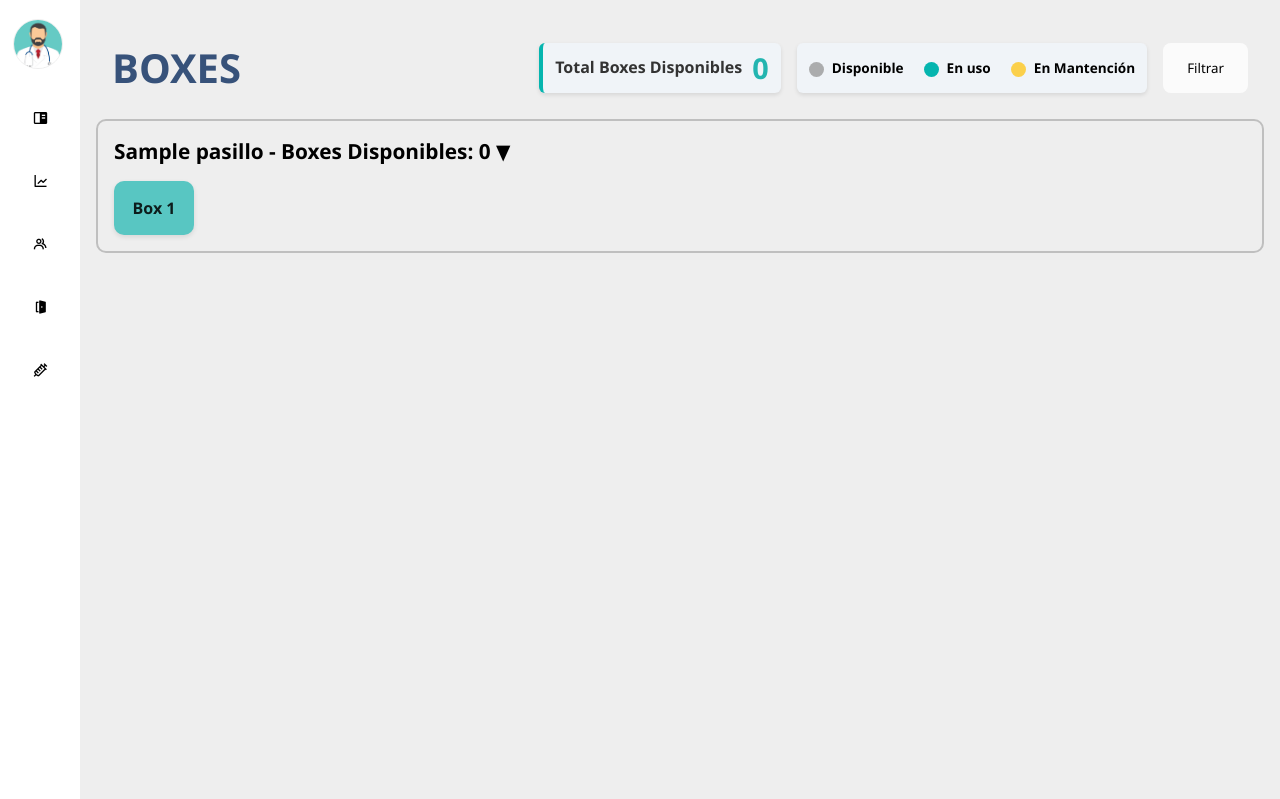
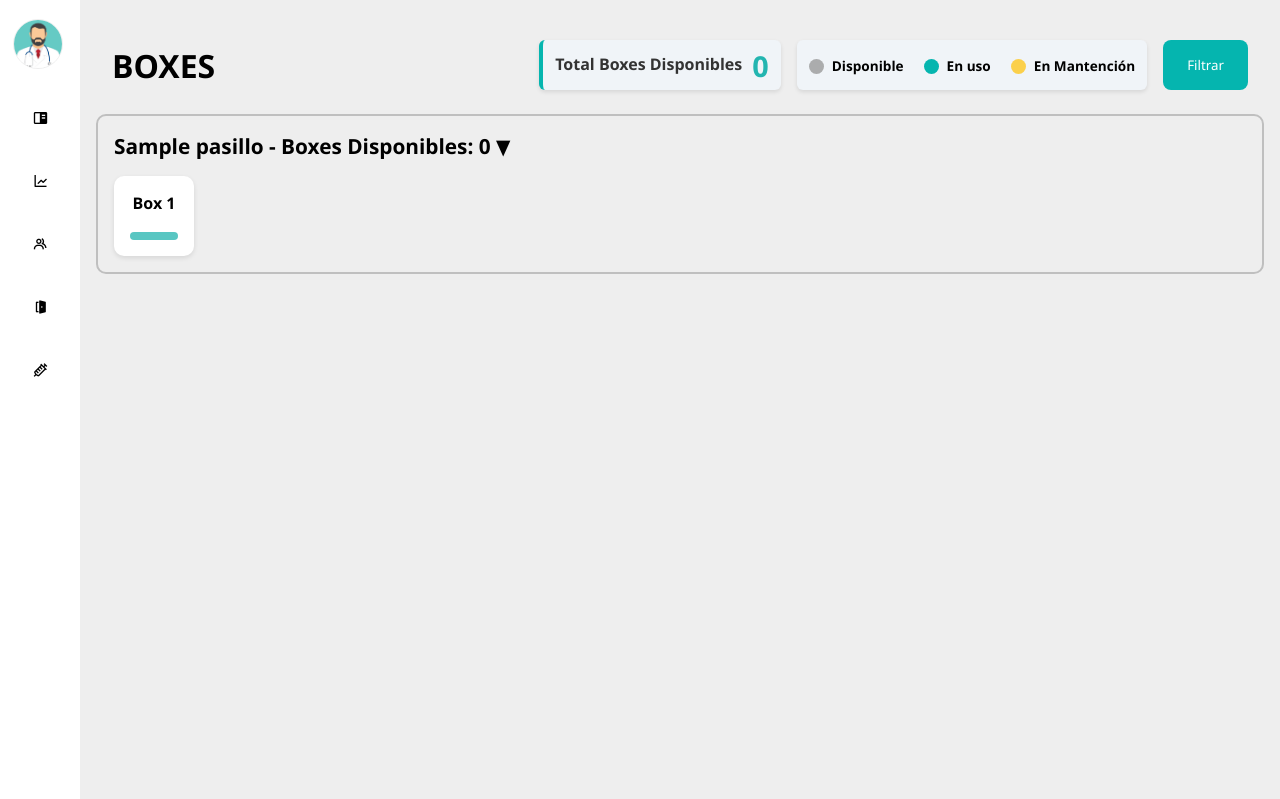
Before and after one commit to Benjasncz2/prueba-aws, a Django app: page /boxes/ in a window 1280 px wide. Shown: the part 61-860 px from the top of the page. Run offline with Django 5.2, Linux system fonts and the light colour scheme; tables that the repository leaves empty hold one stand-in row (values such as "Sample post").

Commit message:
Boxes update legendaria

```diff
--- a/proyecto/myapp/static/css/boxes.css
+++ b/proyecto/myapp/static/css/boxes.css
@@ -1,3 +1,4 @@
+/* Estilos base */
 .main-content {
     position: relative;
     background-color: #eee;
@@ -9,13 +10,14 @@
     padding: 1rem;
 }
 
-.container{
+/* Contenedor de pasillos */
+.pasillos-container {
     display: flex;
-    justify-content: space-between;
+    flex-wrap: wrap;
+    gap: 1rem;
 }
 
-/* VISUALIZACION DE LOS BOXES TO PRO */
-
+/* Estilos del pasillo */
 .pasillo {
     margin-bottom: 1rem;
     background: transparent;
@@ -23,16 +25,14 @@
     border-radius: 10px;
     border: 2px solid rgba(0, 0, 0, 0.2);
     transition: background-color 0.3s ease, border-color 0.3s ease;
+    flex: 1 1 calc(50% - 1rem);
+    box-sizing: border-box;
+    min-width: 300px;
 }
 
 .pasillo:hover {
     background-color: #b4f1e965;
     border-color: #000000;
-}
-
-.pasillo {
-    position: relative;
-    z-index: 10;
 }
 
 .pasillo-header {
@@ -44,50 +44,77 @@
     align-items: center;
 }
 
+/* VISUALIZACION DE LOS BOXES TO PRO */
 .boxes {
     display: flex;
     flex-wrap: wrap;
     gap: 1rem;
     margin-top: 1rem;
-  }
+}
 
 .box {
     padding: 1rem;
     border-radius: 10px;
     min-width: 80px;
     text-align: center;
-    color: white;
+    color: black;
     font-weight: bold;
     box-shadow: 0 2px 5px rgba(0,0,0,0.1);
     transition: transform 0.2s ease;
+    background-color: white;
+    display: flex;
+    flex-direction: column;
+    align-items: center;
+    justify-content: space-between;
+    height: 80px;
 }
 
 .box:hover {
     transform: scale(1.05);
+    box-shadow: 0 4px 8px rgba(0,0,0,0.15);
+}
+
+.box-number {
+    font-size: 1rem;
+    font-weight: 600;
+}
+
+.status-indicator {
+    width: 100%;
+    height: 8px;
+    border-radius: 4px;
+    margin-top: 8px;
 }
 
 /* Colores según estado */
 .gray {
     background-color: #a9a9a9c7;
-    color: #000000da;
 }
 
 .red {
     background-color: #58c6c2;
-    color: #000000da;
 }
 
 .yellow {
     background-color: #ffc928d8;
-    color: #000000da; /* pa ke se vea mejor en el amarillo */
 }
 
 .purple {
     background-color: #b405e9de;
 }
 
-/*TODO LO DEL TITULO Y EL BOTON DE FILTRAR */
+@media (max-width: 768px) {
+    .pasillo {
+        flex: 1 1 100%;
+    }
 
+    .main-content {
+        left: 0;
+        width: 100%;
+    }
+}
+
+/* Estilos del título y filtros */
 .titulo-content {
     display: flex;
     justify-content: space-between;
@@ -99,30 +126,29 @@
 }
 
 .titulo-content h2 {
-    font-size: 2.5rem;
+    font-size: 2rem;
     flex: 1 1 200px;
     word-break: break-word;
-    color: #37527a;
 }
 
 .filtrar-btn {
     padding: 1rem 1.5rem;
-    background-color: #ffffffcb;
-    color: rgb(0, 0, 0);
+    background-color: #05b5af;
+    color: white;
     border: none;
     border-radius: 8px;
     cursor: pointer;
     font-weight: 500;
-    transition: background 0.3s ease ;
+    transition: background 0.3s ease;
 }
 
 .filtrar-btn:hover {
-    background-color: #b4f1e9;
+    background-color: #048a85;
 }
 
 .filtrar-wrapper {
     position: relative;
-    display: inline-block; /* o block, si es necesario */;
+    display: inline-block;
 }
 
 .dropdown-filtro {
@@ -185,8 +211,7 @@
 .color-circulo.red { background-color: #05b5af; }
 .color-circulo.yellow { background-color: #ffc107b7; }
 
-
-/*card pro*/
+/* Estilos de la tarjeta de disponibles */
 .card-disponibles {
     background-color: #f0f4f8;
     border-left: 4px solid #05b5af;
--- a/proyecto/myapp/templates/boxes.html
+++ b/proyecto/myapp/templates/boxes.html
@@ -31,6 +31,8 @@
             </div>
         </div>
 
+        <!-- Contenedor para los pasillos -->
+        <div class="pasillos-container">
             {% for item in pasillos_data %}
             <div class="pasillo">
                 <div class="pasillo-header" onclick="toggleBoxes(this)">
@@ -40,13 +42,15 @@
                 <div class="boxes">
                     {% for box in item.boxes %}
                         <a href="{% url 'box_detail' box.idbox %}" style="text-decoration: none;">
-                        <div class="box
+                            <div class="box">
+                                <div class="box-number">Box {{ box.numerobox }}</div>
+                                <div class="status-indicator
                                     {% if box.idestadobox.descripcionestadobox == 'Disponible' %} gray
                                     {% elif box.idestadobox.descripcionestadobox == 'No disponible' %} red
                                     {% elif box.idestadobox.descripcionestadobox == 'En mantención' %} yellow
                                     {% else %} purple
                                     {% endif %}">
-                        Box {{ box.numerobox }}
+                                </div>
                             </div>
                         </a>
                     {% empty %}
@@ -55,6 +59,7 @@
                 </div>
             </div>
             {% endfor %}
+        </div>
     </div>
 {% endblock %}
 
@@ -77,7 +82,8 @@
         const boxes = document.querySelectorAll('.box');
 
         boxes.forEach(box => {
-        const classes = box.classList;
+            const statusIndicator = box.querySelector('.status-indicator');
+            const classes = statusIndicator.classList;
             const visible = (
                 (filtro === 'Disponible' && classes.contains('gray')) ||
                 (filtro === 'Ocupado' && classes.contains('red')) ||
@@ -85,7 +91,7 @@
                 (filtro === 'Todos')
             );
 
-        box.style.display = visible ? 'block' : 'none';
+            box.style.display = visible ? 'flex' : 'none';
         });
 
         toggleFiltro();
```
Also changed, not shown: proyecto/myapp/static/css/implementos.css (added), proyecto/myapp/templates/implementos.html (added). Lines whose indentation alone changed are shown as unchanged.
